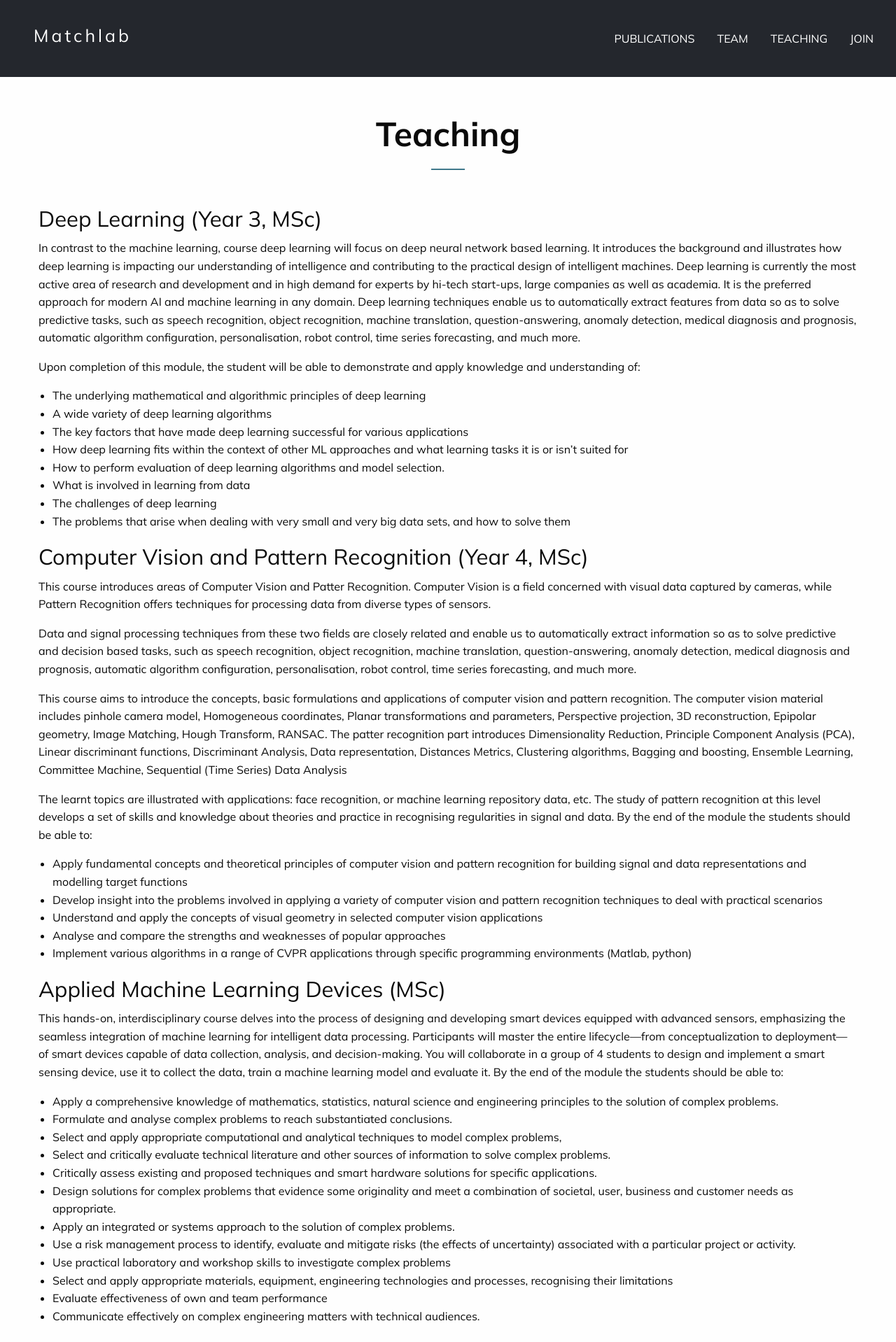
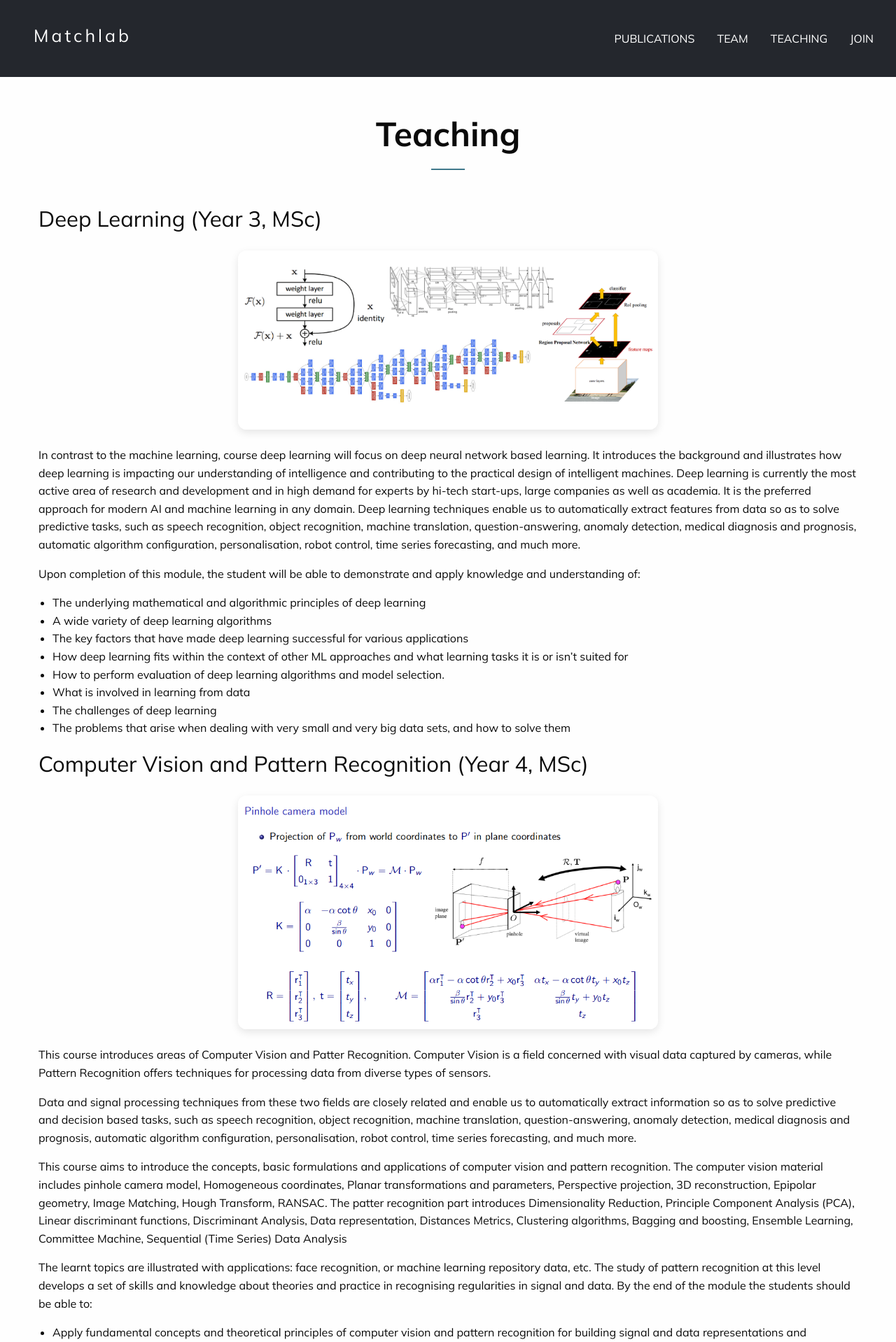
Before and after one commit to MatchLab-Imperial/matchlab-imperial.github.io, a Jekyll site: the page built from teaching.md, in a window 1280 px wide. Shown: the top 1918 px of the page at 70% size. Built offline with Jekyll 4.4.1, drawn with Linux system fonts in a browser that asks for light colours; some of the changed text lies outside the part shown.

Commit message:
Add images into teaching

```diff
--- a/teaching.md
+++ b/teaching.md
@@ -4,10 +4,10 @@ layout: page/teaching
 description: Teaching
 hero_image: ""
 ---
-
-
-
 ### Deep Learning (Year 3, MSc)
+<div class="course-image-centered">
+  <img src="/assets/images/teaching/deep_learning.png" alt="Deep Learning">
+</div>
 In contrast to the machine learning, course deep learning will focus on deep neural network based learning. It introduces the background and illustrates how deep learning is impacting our understanding of intelligence and contributing to the practical design of intelligent machines. Deep learning is currently the most active area of research and development and in high demand for experts by hi-tech start-ups, large companies as well as academia. It is the preferred approach for modern AI and machine learning in any domain. Deep learning techniques enable us to automatically extract features from data so as to solve predictive tasks, such as speech recognition, object recognition, machine translation, question-answering, anomaly detection, medical diagnosis and prognosis, automatic algorithm configuration, personalisation, robot control, time series forecasting, and much more.
 
 Upon completion of this module, the student will be able to demonstrate and apply knowledge and understanding of:
@@ -22,6 +22,9 @@ Upon completion of this module, the student will be able to demonstrate and appl
 
 
 ### Computer Vision and Pattern Recognition (Year 4, MSc)
+<div class="course-image-centered">
+  <img src="/assets/images/teaching/computer_vision.png" alt="Computer Vision">
+</div>
 This course introduces areas of Computer Vision and Patter Recognition. Computer Vision is a field concerned with visual data captured by cameras, while Pattern Recognition offers techniques for processing data from diverse types of sensors.
 
 Data and signal processing techniques from these two fields are closely related and enable us to automatically extract information so as to solve predictive and decision based tasks, such as speech recognition, object recognition, machine translation, question-answering, anomaly detection, medical diagnosis and prognosis, automatic algorithm configuration, personalisation, robot control, time series forecasting, and much more.
@@ -35,8 +38,13 @@ The learnt topics are illustrated with applications: face recognition, or machin
 - Analyse and compare the strengths and weaknesses of popular approaches
 - Implement various algorithms in a range of CVPR applications through specific programming environments (Matlab, python)
 
+
 ### Applied Machine Learning Devices (MSc)
+<div class="course-image-centered">
+  <img src="/assets/images/teaching/applied_machine_learning.png" alt="Applied Machine Learning">
+</div>
 This hands-on, interdisciplinary course delves into the process of designing and developing smart devices equipped with advanced sensors, emphasizing the seamless integration of machine learning for intelligent data processing. Participants will master the entire lifecycle—from conceptualization to deployment—of smart devices capable of data collection, analysis, and decision-making. You will collaborate in a group of 4 students to design and implement a smart sensing device, use it to collect the data, train a machine learning model and evaluate it.
+
 By the end of the module the students should be able to:
 - Apply a comprehensive knowledge of mathematics, statistics, natural science and engineering principles to the solution of complex problems.
 - Formulate and analyse complex problems to reach substantiated conclusions.
@@ -53,6 +61,9 @@ By the end of the module the students should be able to:
 
 
 ### Machine Learning (Year 3, MSc)
+<div class="course-image-centered">
+  <img src="/assets/images/teaching/machine_learning.png" alt="Machine Learning">
+</div>
 The aim of this course is to introduce students to the theory and practice of modern machine learning methods. Extracting information from the unprecedented amount of data (aka. big data) that has been collected in recent years is a very important task in science and engineering, with great social and economical impact. Machine learning addresses the problem of how computers can learn and extract information automatically from data, and it is behind many methods used in artificial intelligence, data mining or adaptive system design. It is widely applied in practice in most disciplines where data is available, including, e.g., electrical engineering, computer science, or medicine. Students will learn the main concepts from theory and practice of how to convert observations given in the form of data into expertise. You will learn how to model learning and inference problems and how to design and analyse algorithms to solve them. The module will also introduce popular machine learning algorithms.
 
 Upon completion of this module, the student will be able to demonstrate and apply knowledge and understanding of:
```
Also changed, not shown: _team/vassilis.md (line endings or trailing spaces), assets/css/app.css, assets/images/teaching/applied_machine_learning.png (added), assets/images/teaching/computer_vision.png (added), assets/images/teaching/deep_learning.png (added), assets/images/teaching/machine_learning.png (added).
